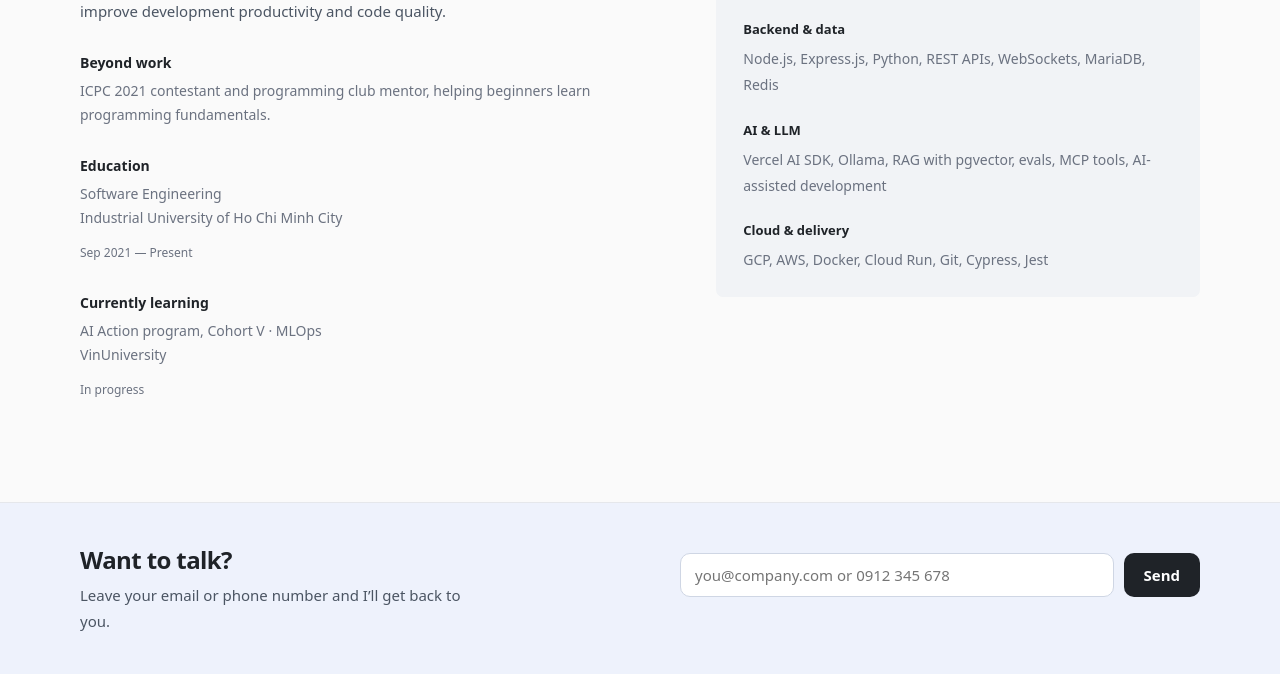
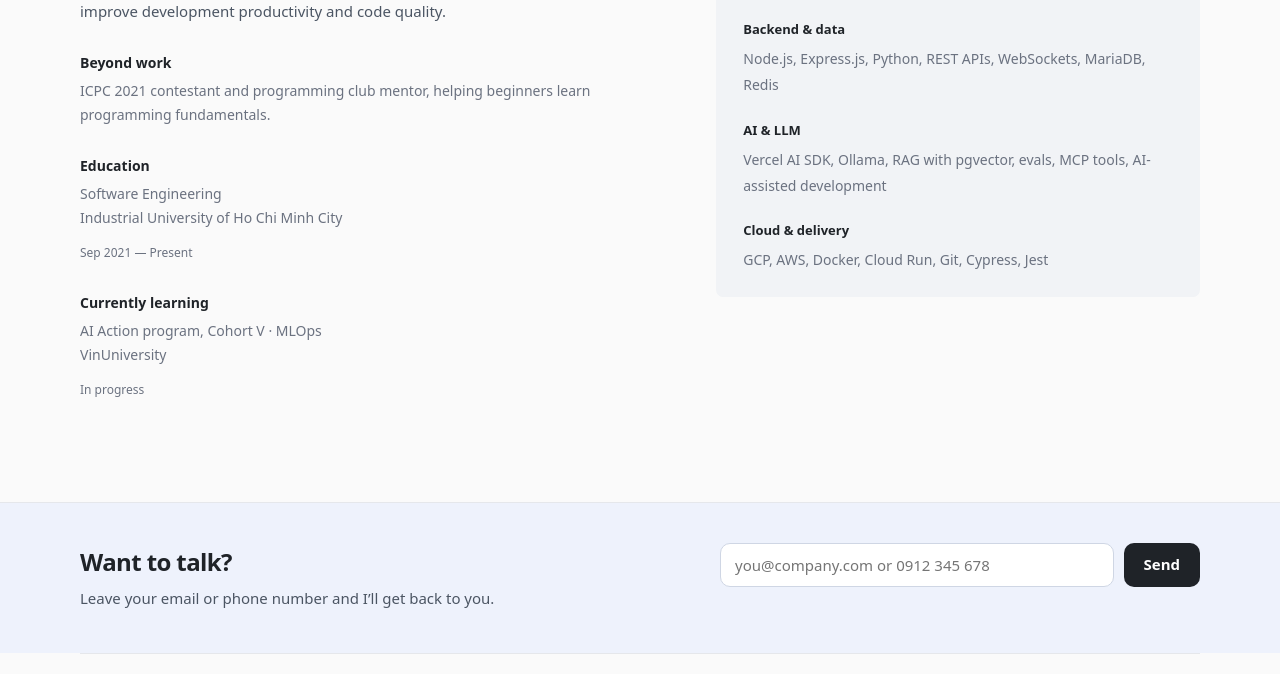
Before and after one commit to Phan-Trong-Hau/portfolio, a plain HTML site: page index.html in a window 1280 px wide. Shown: the part 3835-4509 px from the top of the page. Drawn offline with Linux system fonts and the light colour scheme; a script that the page names is missing.

Commit message:
lead CTA: description on one line when there is room
Co-Authored-By: Claude Opus 5.5 <noreply@anthropic.com>

```diff
--- a/styles.css
+++ b/styles.css
@@ -373,3 +373,6 @@ footer.site-footer-wrap{display:block;border-top:0;padding:0;margin-top:48px}
 .site-footer-wrap .site-footer{border-top:1px solid var(--line);padding-block:26px;display:flex;justify-content:space-between;align-items:center;gap:20px;font-size:12px;color:var(--muted)}
 @media(max-width:700px){.lead-inner{flex-direction:column;align-items:stretch;gap:18px;padding-block:32px}.lead-form{justify-content:stretch;max-width:none}.lead-form button{flex:1 1 100%}}
 .lead-copy h2{color:var(--text)}
+.lead-copy{flex:1 1 auto;min-width:0}
+.lead-copy p{max-width:none}
+.lead-form{flex:0 1 480px}
```
